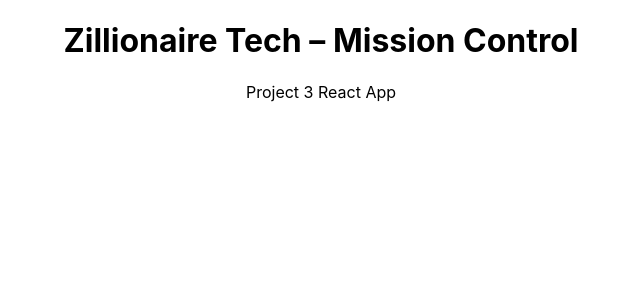
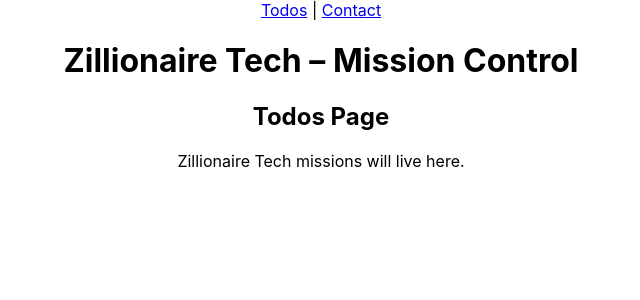
Before and after one commit to gordon-derek9/zillionaire-mission-control, a React (Create React App) app: page /todos in a window 1280 px wide. Shown: the top 300 px of the page, without its empty margins (319-959 px from the left). Built offline with nearby package versions, Linux system fonts and the light colour scheme.

Commit message:
add routing and navigation bar

```diff
--- a/src/App.js
+++ b/src/App.js
@@ -1,11 +1,25 @@
+import { BrowserRouter as Router, Routes, Route, Link } from 'react-router-dom';
 import './App.css';
+import Todos from './pages/Todos';
+import Contact from './pages/Contact';
 
 function App() {
   return (
-    <div className="App">
-      <h1>Zillionaire Tech – Mission Control</h1>
-      <p>Project 3 React App</p>
-    </div>
+    <Router>
+      <div className="App">
+        <nav>
+          <Link to="/todos">Todos</Link> |{" "}
+          <Link to="/contact">Contact</Link>
+        </nav>
+
+        <h1>Zillionaire Tech – Mission Control</h1>
+
+        <Routes>
+          <Route path="/todos" element={<Todos />} />
+          <Route path="/contact" element={<Contact />} />
+        </Routes>
+      </div>
+    </Router>
   );
 }
 
--- /dev/null
+++ b/src/pages/Contact.js
@@ -0,0 +1,10 @@
+function Contact() {
+  return (
+    <div>
+      <h2>Contact Page</h2>
+      <p>Contact Zillionaire Tech HQ.</p>
+    </div>
+  );
+}
+
+export default Contact;
--- /dev/null
+++ b/src/pages/Todos.js
@@ -0,0 +1,10 @@
+function Todos() {
+  return (
+    <div>
+      <h2>Todos Page</h2>
+      <p>Zillionaire Tech missions will live here.</p>
+    </div>
+  );
+}
+
+export default Todos;
```
